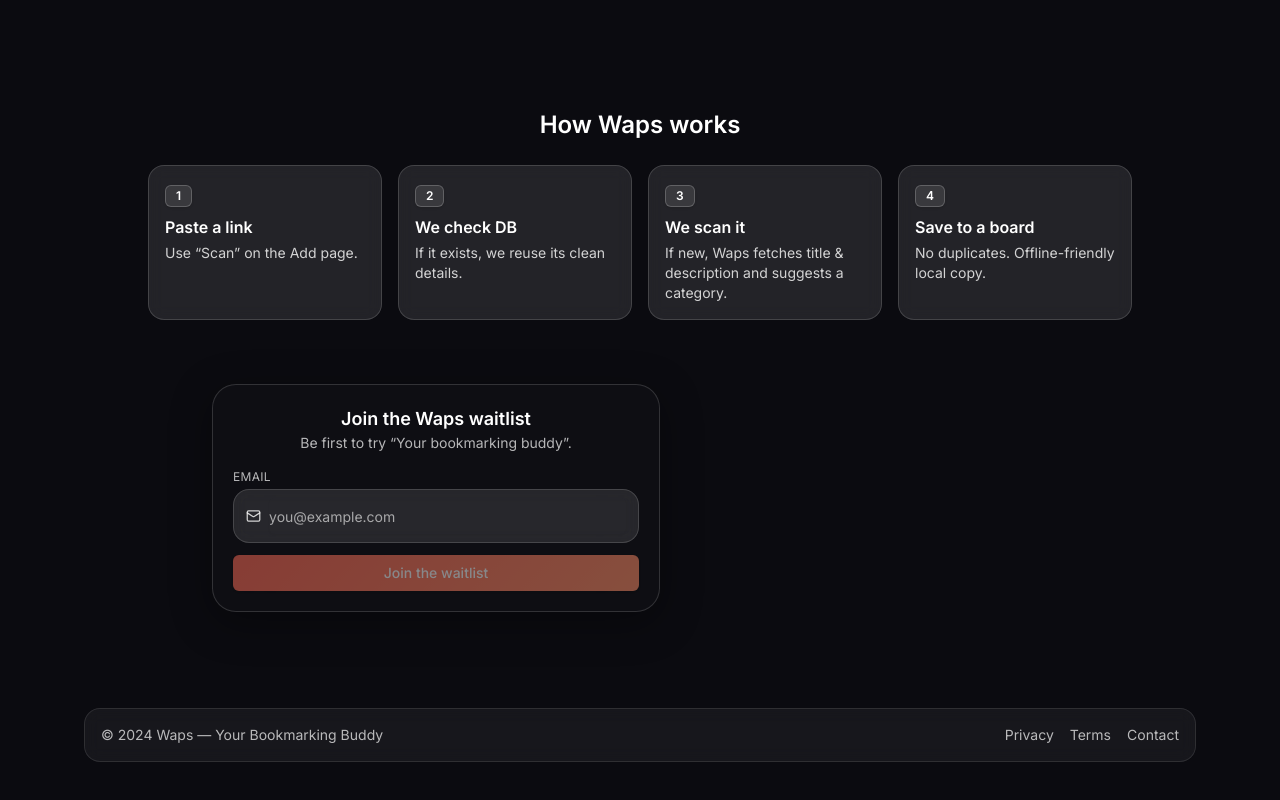
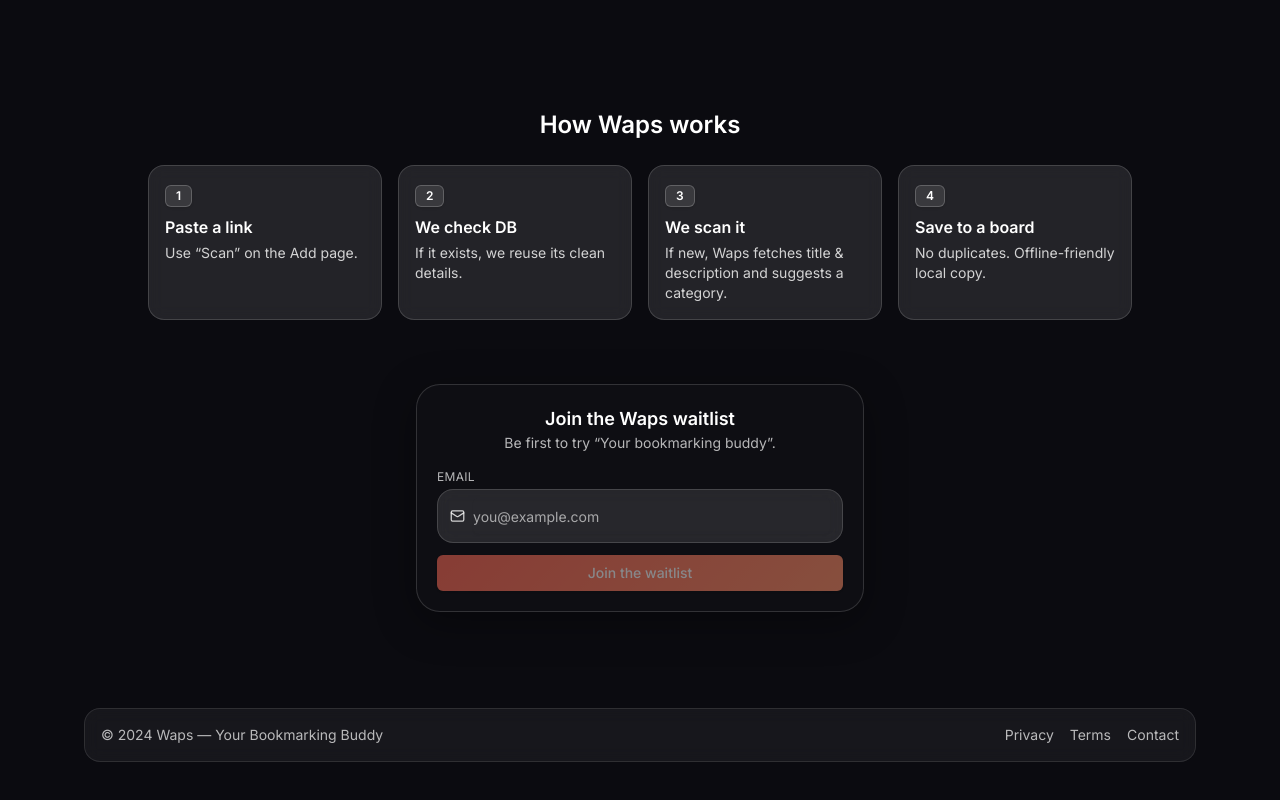
Before and after one commit to mmohsin18/waps, a Next.js app: page / in a window 1280 px wide. Shown: the part 1202-2002 px from the top of the page. Built offline with nearby package versions, Linux system fonts and the light colour scheme; no server answers.

Commit message:
button fix

```diff
--- a/src/app/page.tsx
+++ b/src/app/page.tsx
@@ -130,7 +130,7 @@
             </p>
 
             <Link
-              href={'#waitlist'}
+              href={'#wishlist'}
               className='mt-6 flex items-center justify-center gap-3'
             >
               <WapsButton variant='glow'>Join the Waitlist</WapsButton>
@@ -315,7 +315,10 @@
         </div>
       </section>
 
-      <div id='wishlist' className='mx-auto max-w-4xl px-5 pb-16 md:pb-24'>
+      <div
+        id='wishlist'
+        className='mx-auto flex max-w-4xl items-center justify-center px-5 pb-16 md:pb-24'
+      >
         <WaitlistForm source='hero' />
       </div>
 
```
